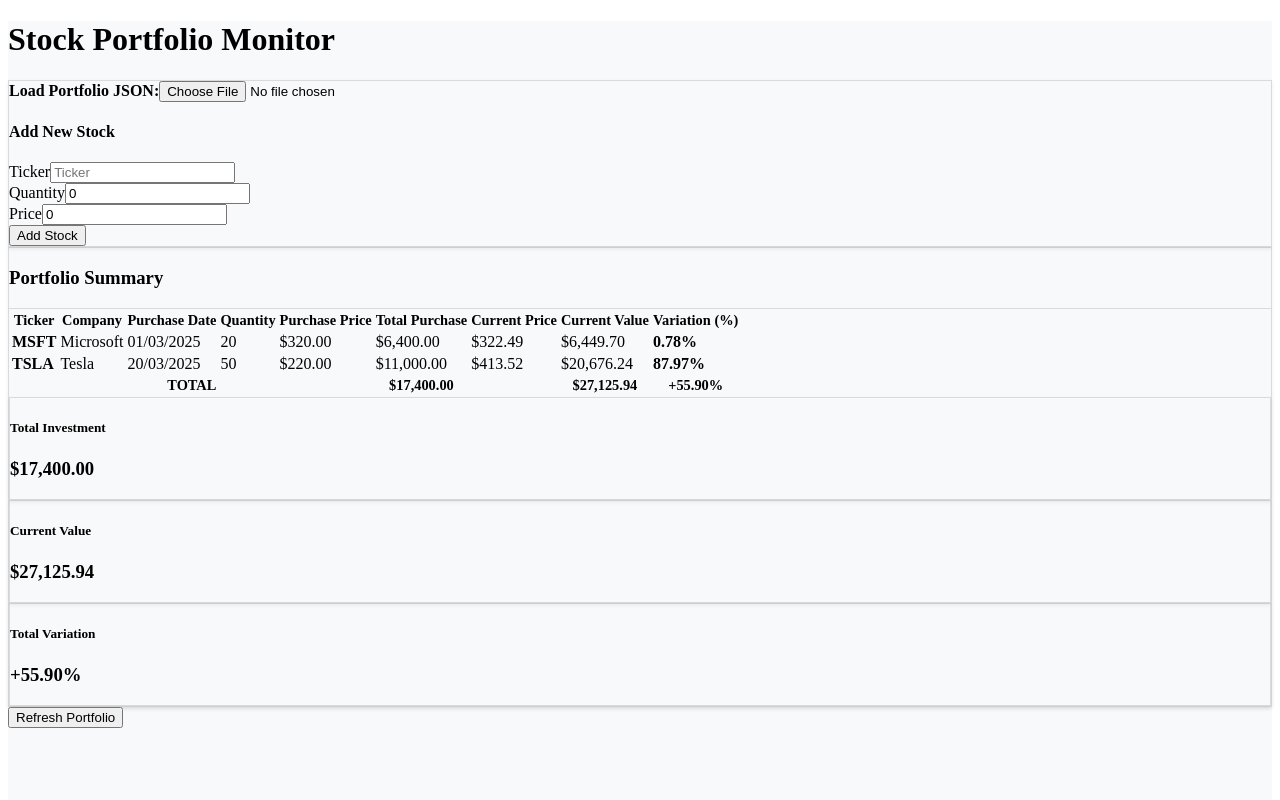
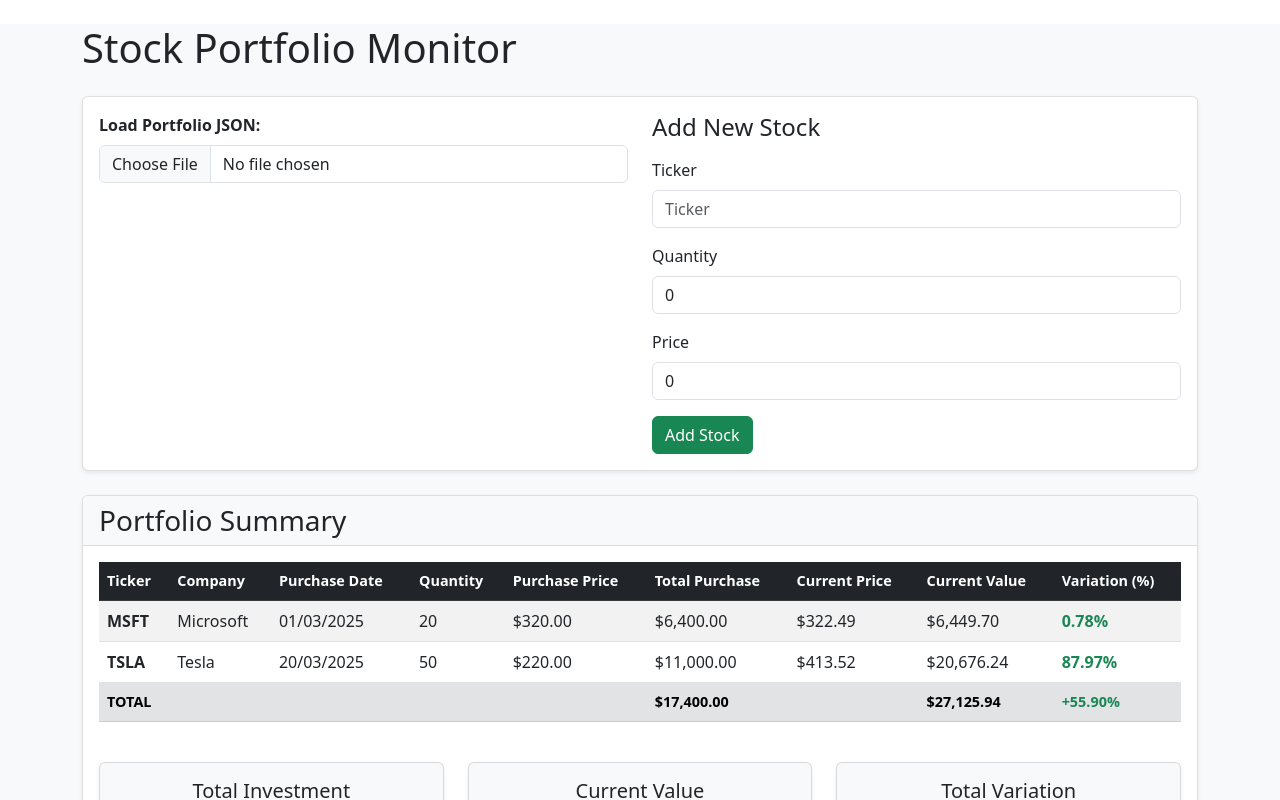
Before and after one commit to iurig21/Gestor_carteira_acoes, an Angular app: page / in a window 1280 px wide. Shown: the top 800 px of the page. Built offline with nearby package versions, Linux system fonts and the light colour scheme; no server answers.

Commit message:
feat:design

```diff
--- a/src/app/components/portfolio/portfolio.component.html
+++ b/src/app/components/portfolio/portfolio.component.html
@@ -1,3 +1,4 @@
+
 <div class="container mt-4">
   <div class="row">
     <div class="col-12">
@@ -84,7 +85,7 @@
                       <td>{{ formatCurrency(stock.quantity * stock.purchasePrice) }}</td>
                       <td>{{ formatCurrency(stock.currentPrice || 0) }}</td>
                       <td>{{ formatCurrency(stock.quantity * (stock.currentPrice || 0)) }}</td>
-                      <td [class]="getVariationClass((((stock.currentPrice || 0) * stock.quantity - stock.purchasePrice * stock.quantity) / (stock.purchasePrice * stock.quantity) * 100))">
+                      <td [ngClass]="getVariationClass(stock.variation || 0)">
                         <strong>
                           {{
                             (((stock.currentPrice || 0) * stock.quantity - stock.purchasePrice * stock.quantity) / (stock.purchasePrice * stock.quantity) * 100)
@@ -101,7 +102,7 @@
                     <th>{{ formatCurrency(portfolio.totalPurchaseValue) }}</th>
                     <th colspan="1"></th>
                     <th>{{ formatCurrency(portfolio.totalCurrentValue) }}</th>
-                    <th [class]="getVariationClass(portfolio.totalVariation)">
+                    <th [ngClass]="getVariationClass(portfolio.totalVariation)">
                       <strong>{{ formatPercentage(portfolio.totalVariation) }}</strong>
                     </th>
                   </tr>
@@ -143,7 +144,7 @@
       }
 
       <!-- Refresh Button -->
-      <div class="text-center mt-3">
+      <div class="text-center mt-3 mb-3">
         <button class="btn btn-primary" (click)="loadPortfolio()" [disabled]="loading">
           @if (loading) {
             <span class="spinner-border spinner-border-sm me-2"></span>
--- a/src/app/services/stock.service.ts
+++ b/src/app/services/stock.service.ts
@@ -8,7 +8,7 @@ import { Stock, ApiQuote } from '../models/stock.interface';
   providedIn: 'root'
 })
 export class StockService {
-  private apiKey = '1c360ae8ecc400d2bcd4980f309d444a'; // Replace with your API key
+  private apiKey = '9155f0c438dd514f0ae92274358d6fd9'; // Replace with your API key
   private baseUrl = 'http://api.marketstack.com/v1';
 
   constructor(private http: HttpClient) {}
--- a/src/index.html
+++ b/src/index.html
@@ -6,6 +6,7 @@
   <base href="/">
   <meta name="viewport" content="width=device-width, initial-scale=1">
   <link rel="icon" type="image/x-icon" href="favicon.ico">
+  <link href="https://cdn.jsdelivr.net/npm/bootstrap@5.3.0/dist/css/bootstrap.min.css" rel="stylesheet">
 </head>
 <body>
   <app-root></app-root>
```
